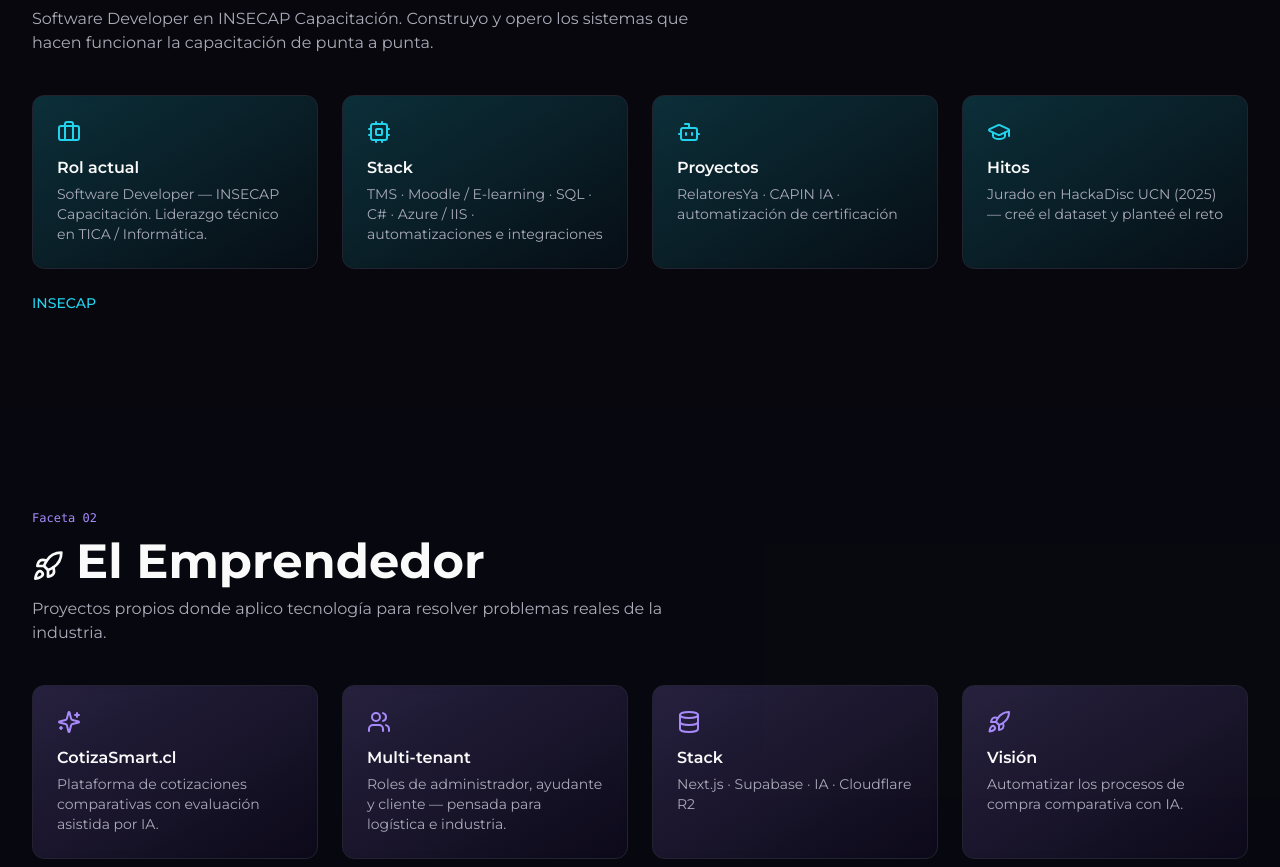
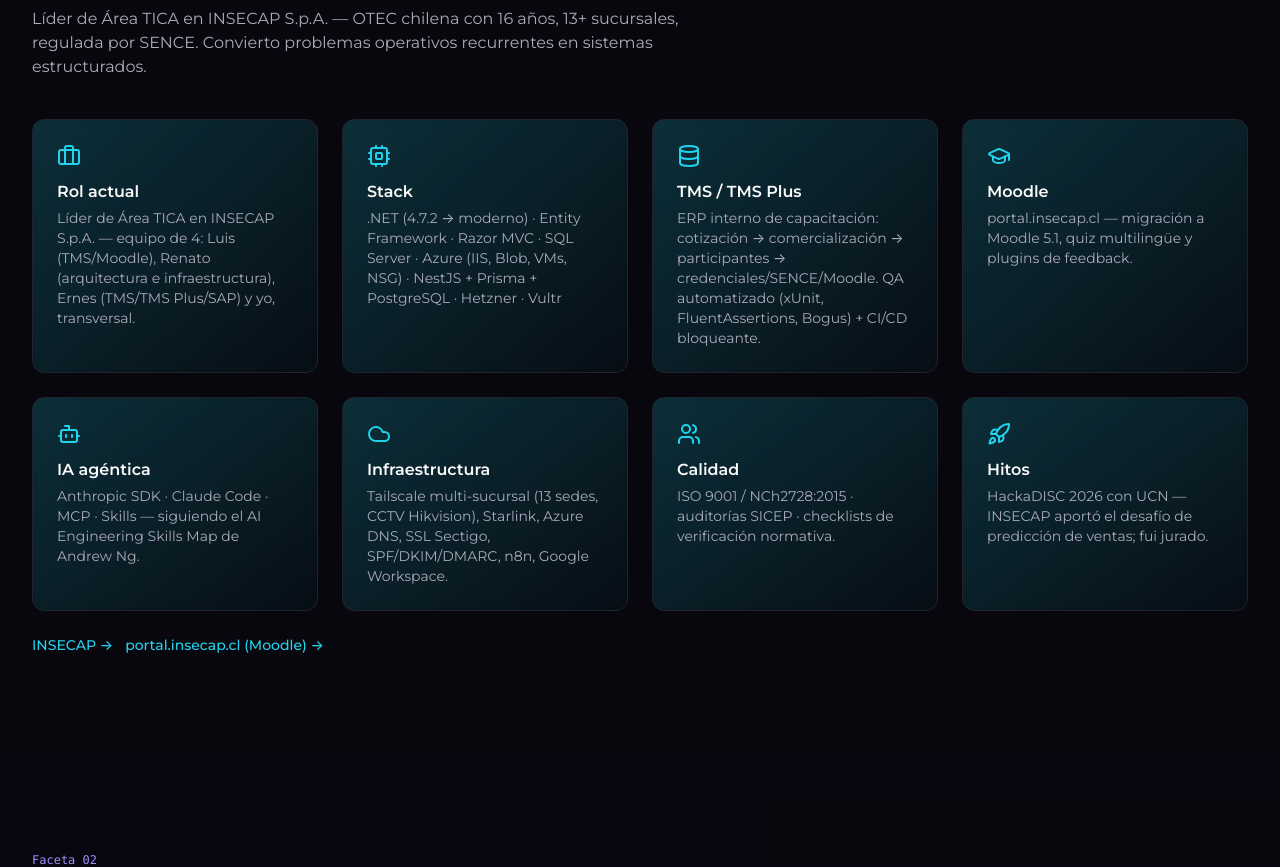
Before and after one commit to wcarvajalinsecap/wizao.cl, a React (Vite) app: page / in a window 1280 px wide. Shown: the part 981-1848 px from the top of the page. Built offline with nearby package versions, Linux system fonts and the light colour scheme.

Commit message:
Contenido real: perfil Líder TICA, proyectos (COTIZA, analítica reclamos, Azure), stack e IA agéntica

```diff
--- a/src/App.tsx
+++ b/src/App.tsx
@@ -47,15 +47,19 @@
     tag: "Faceta 01",
     icon: Code2,
     title: "El Ingeniero",
-    desc: "Software Developer en INSECAP Capacitación. Construyo y opero los sistemas que hacen funcionar la capacitación de punta a punta.",
+    desc: "Líder de Área TICA en INSECAP S.p.A. — OTEC chilena con 16 años, 13+ sucursales, regulada por SENCE. Convierto problemas operativos recurrentes en sistemas estructurados.",
     color: "from-cyan-400/20 to-cyan-600/5",
     accent: "text-cyan-400",
     border: "hover:border-cyan-400/40",
     items: [
-      { icon: Briefcase, title: "Rol actual", text: "Software Developer — INSECAP Capacitación. Liderazgo técnico en TICA / Informática." },
-      { icon: Cpu, title: "Stack", text: "TMS · Moodle / E-learning · SQL · C# · Azure / IIS · automatizaciones e integraciones" },
-      { icon: Bot, title: "Proyectos", text: "RelatoresYa · CAPIN IA · automatización de certificación" },
-      { icon: GraduationCap, title: "Hitos", text: "Jurado en HackaDisc UCN (2025) — creé el dataset y planteé el reto" },
+      { icon: Briefcase, title: "Rol actual", text: "Líder de Área TICA en INSECAP S.p.A. — equipo de 4: Luis (TMS/Moodle), Renato (arquitectura e infraestructura), Ernes (TMS/TMS Plus/SAP) y yo, transversal." },
+      { icon: Cpu, title: "Stack", text: ".NET (4.7.2 → moderno) · Entity Framework · Razor MVC · SQL Server · Azure (IIS, Blob, VMs, NSG) · NestJS + Prisma + PostgreSQL · Hetzner · Vultr" },
+      { icon: Database, title: "TMS / TMS Plus", text: "ERP interno de capacitación: cotización → comercialización → participantes → credenciales/SENCE/Moodle. QA automatizado (xUnit, FluentAssertions, Bogus) + CI/CD bloqueante." },
+      { icon: GraduationCap, title: "Moodle", text: "portal.insecap.cl — migración a Moodle 5.1, quiz multilingüe y plugins de feedback." },
+      { icon: Bot, title: "IA agéntica", text: "Anthropic SDK · Claude Code · MCP · Skills — siguiendo el AI Engineering Skills Map de Andrew Ng." },
+      { icon: Cloud, title: "Infraestructura", text: "Tailscale multi-sucursal (13 sedes, CCTV Hikvision), Starlink, Azure DNS, SSL Sectigo, SPF/DKIM/DMARC, n8n, Google Workspace." },
+      { icon: Users, title: "Calidad", text: "ISO 9001 / NCh2728:2015 · auditorías SICEP · checklists de verificación normativa." },
+      { icon: Rocket, title: "Hitos", text: "HackaDISC 2026 con UCN — INSECAP aportó el desafío de predicción de ventas; fui jurado." },
     ],
   },
   {
@@ -63,15 +67,15 @@
     tag: "Faceta 02",
     icon: Rocket,
     title: "El Emprendedor",
-    desc: "Proyectos propios donde aplico tecnología para resolver problemas reales de la industria.",
+    desc: "Proyectos donde la tecnología resuelve problemas reales: de la comparación de compras a la analítica de reclamos.",
     color: "from-violet-400/20 to-violet-600/5",
     accent: "text-violet-400",
     border: "hover:border-violet-400/40",
     items: [
-      { icon: Sparkles, title: "CotizaSmart.cl", text: "Plataforma de cotizaciones comparativas con evaluación asistida por IA." },
-      { icon: Users, title: "Multi-tenant", text: "Roles de administrador, ayudante y cliente — pensada para logística e industria." },
-      { icon: Database, title: "Stack", text: "Next.js · Supabase · IA · Cloudflare R2" },
-      { icon: Rocket, title: "Visión", text: "Automatizar los procesos de compra comparativa con IA." },
+      { icon: Sparkles, title: "COTIZA", text: "Plataforma formal de comparación de procesos de compra — 14 entidades, plan de 7 fases." },
+      { icon: Users, title: "Analítica de reclamos", text: "8 canales de WhatsApp, ~18.000 mensajes → dashboard HTML + PPT accionable." },
+      { icon: Database, title: "Optimización Azure", text: "Discos huérfanos, backups duplicados y latencia cross-region — menos costo, más performance." },
+      { icon: Rocket, title: "Skills propias", text: "review-curso-moodle (QA automatizado de evaluaciones) · guiones-ads-redes · HackaDISC UCN (desafío de predicción de ventas, jurado)" },
     ],
   },
   {
@@ -109,11 +113,14 @@
 ];
 
 const facetLinks: Record<string, { label: string; href: string }[]> = {
-  ingeniero: [{ label: "INSECAP", href: "https://www.insecap.cl" }],
   emprendedor: [{ label: "cotizasmart.cl →", href: "https://cotizasmart.cl" }],
   comunicador: [
     { label: "Playlist podcast →", href: "https://www.youtube.com/playlist?list=PLEFHa-sTHvG2aDlqufBAD1mWdSTZdvxom" },
     { label: "@InsecapCapacitacion →", href: "https://www.youtube.com/@InsecapCapacitacion" },
+  ],
+  ingeniero: [
+    { label: "INSECAP →", href: "https://www.insecap.cl" },
+    { label: "portal.insecap.cl (Moodle) →", href: "https://portal.insecap.cl" },
   ],
   creador: [
     { label: "Canal YouTube →", href: "https://www.youtube.com/c/OWizao" },
@@ -160,9 +167,12 @@
               Wilson <span className="bg-gradient-to-r from-cyan-400 to-violet-400 bg-clip-text text-transparent">Carvajal</span>
             </h1>
             <p className="mt-4 max-w-2xl text-lg text-muted-foreground md:text-xl">
-              Ingeniero Civil en Computación · Software Developer · Emprendedor · Creador digital
+              Ingeniero Civil en Computación · Líder de Área TICA en INSECAP · Creador digital
             </p>
             <p className="mt-2 text-muted-foreground">
+              <span className="font-semibold text-cyan-300">Sistematizador:</span> convierto problemas operativos recurrentes en sistemas estructurados.
+            </p>
+            <p className="mt-1 text-sm text-muted-foreground">
               Cuatro facetas, una sola marca: <span className="font-semibold text-foreground">Wizao</span>
             </p>
             <div className="mt-8 flex flex-wrap gap-4">
```
